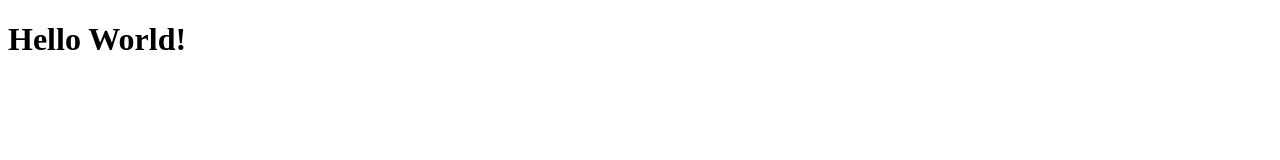
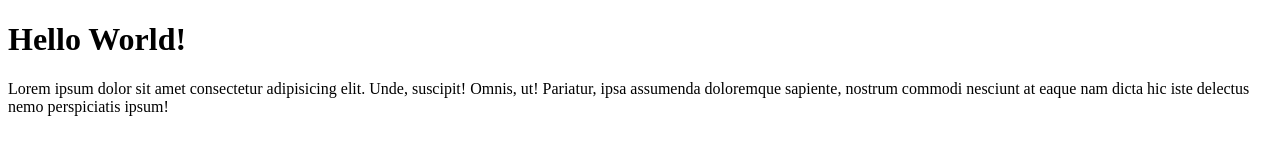
Before and after one commit to simonaditia/adit-git-test, a plain HTML site: page index.html in a window 1280 px wide. Drawn offline with Linux system fonts and the light colour scheme.

Commit message:
Menambahkan paragraf

```diff
--- a/index.html
+++ b/index.html
@@ -8,5 +8,6 @@
 </head>
 <body>
     <h1>Hello World!</h1>
+    <p>Lorem ipsum dolor sit amet consectetur adipisicing elit. Unde, suscipit! Omnis, ut! Pariatur, ipsa assumenda doloremque sapiente, nostrum commodi nesciunt at eaque nam dicta hic iste delectus nemo perspiciatis ipsum!</p>
 </body>
 </html>
```
